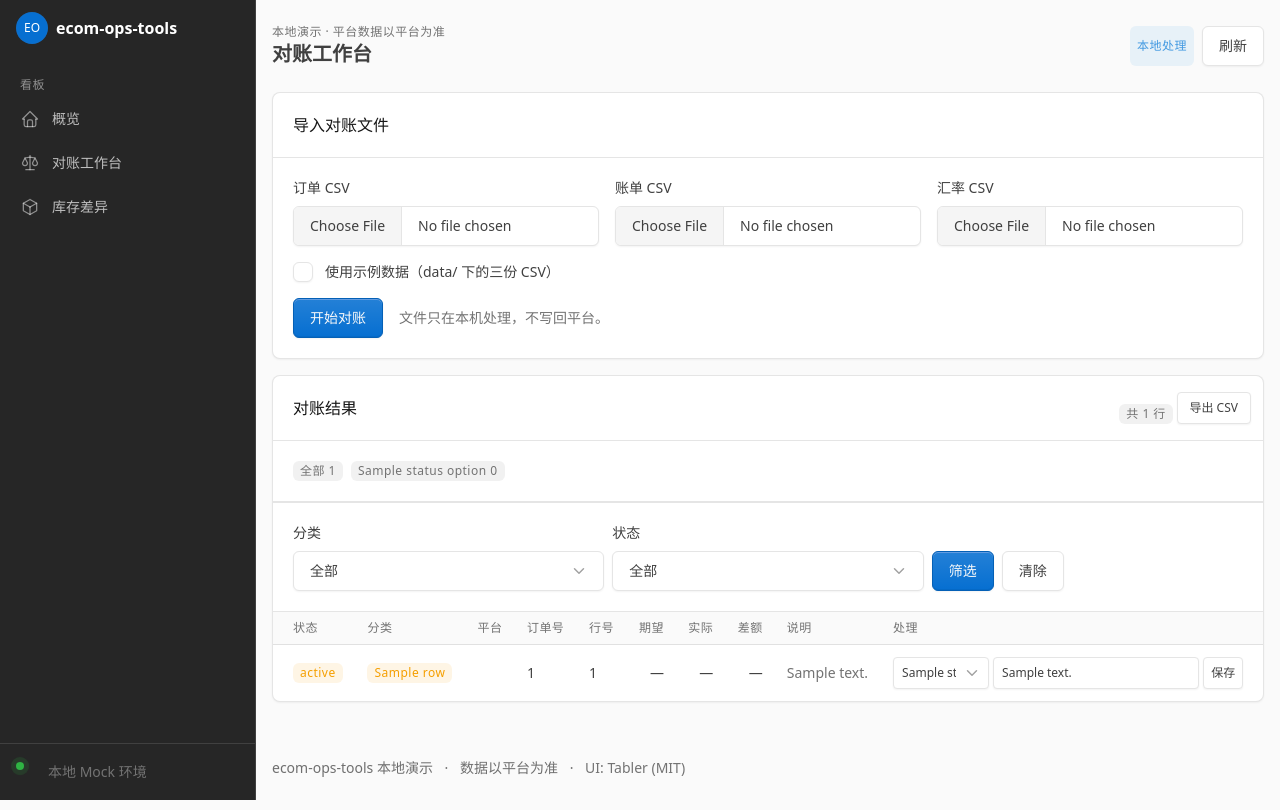
After one commit to kuku9-sama/ecom-ops-tools, a FastAPI app: template src/ecommerce/api/templates/reconciliation.html in a window 1280 px wide. The commit adds this page. Run offline with FastAPI, Linux system fonts and the light colour scheme; the template is opened without the code that fills it: most values are stand-ins (such as "Sample title", 1, 10 or a date in 2020).

Commit message:
feat: 增加对账异常工作台

```diff
--- a/src/ecommerce/api/app.py
+++ b/src/ecommerce/api/app.py
@@ -1,16 +1,34 @@
 import csv
+import io
 import json
 import os
 import sqlite3
+import tempfile
+from collections import Counter
 from pathlib import Path
 from typing import Annotated
+from urllib.parse import urlencode
 
-from fastapi import Depends, FastAPI, Request
-from fastapi.responses import HTMLResponse
+from fastapi import Depends, FastAPI, File, Form, Request, UploadFile
+from fastapi.responses import HTMLResponse, RedirectResponse, Response
 from fastapi.staticfiles import StaticFiles
 from fastapi.templating import Jinja2Templates
 
-from ecommerce.repositories.sqlite import SyncRepository, connect, init_db
+from ecommerce.domain.errors import EcommerceError
+from ecommerce.repositories.sqlite import (
+    ReconciliationRepository,
+    SyncRepository,
+    connect,
+    init_db,
+)
+from ecommerce.services.order_service import read_orders_csv
+from ecommerce.services.reconciliation_service import (
+    ReconReportPaths,
+    read_bills_csv,
+    read_fx_csv,
+    reconcile,
+    write_recon_reports,
+)
 
 app = FastAPI(
     title="ecom-ops-tools 本地看板",
@@ -42,6 +60,40 @@ INVENTORY_LABELS = {
     "missing_locally": "本地缺失",
 }
 
+STATUS_LABELS = {
+    "pending": "待处理",
+    "handled": "已处理",
+    "ignored": "已忽略",
+}
+VALID_STATUSES = set(STATUS_LABELS)
+
+WORKLIST_FIELDS = [
+    "platform",
+    "platform_order_id",
+    "line_id",
+    "category",
+    "category_label",
+    "status",
+    "status_label",
+    "note",
+    "expected_minor",
+    "actual_minor",
+    "diff_minor",
+    "fx_rate_used",
+    "fx_rate_date",
+    "fx_rate_source",
+    "message",
+]
+
+PROJECT_ROOT = Path(__file__).resolve().parents[3]
+DATA_DIR = PROJECT_ROOT / "data"
+MAX_UPLOAD_BYTES = 20 * 1024 * 1024
+SAMPLE_FILES = {
+    "orders": "orders.csv",
+    "bills": "bills.csv",
+    "fx": "fx_rates.csv",
+}
+
 
 def get_conn():
     conn = connect(os.environ.get("ECOMMERCE_DB", "data/ecommerce.db"))
@@ -52,13 +104,71 @@ def get_conn():
         conn.close()
 
 
+def _recon_paths() -> ReconReportPaths:
+    return ReconReportPaths(
+        out=Path(os.environ.get("RECON_DETAIL_PATH", "outputs/reconciliation.csv")),
+        summary=Path(
+            os.environ.get("RECON_SUMMARY_PATH", "outputs/reconciliation_summary.json")
+        ),
+        unmatched=Path(os.environ.get("RECON_UNMATCHED_PATH", "outputs/unmatched.csv")),
+        data_quality=Path(
+            os.environ.get("RECON_DATA_QUALITY_PATH", "outputs/data_quality.csv")
+        ),
+    )
+
+
 def _load_summary():
-    path = Path(
-        os.environ.get("RECON_SUMMARY_PATH", "outputs/reconciliation_summary.json")
-    )
+    path = _recon_paths().summary
     if not path.exists():
         return None
     return json.loads(path.read_text(encoding="utf-8"))
+
+
+def _load_detail_rows() -> list[dict]:
+    path = _recon_paths().out
+    if not path.exists():
+        return []
+    with path.open(newline="", encoding="utf-8-sig") as f:
+        return list(csv.DictReader(f))
+
+
+def _sort_detail_rows(rows: list[dict]) -> list[dict]:
+    return sorted(
+        rows,
+        key=lambda row: (
+            row.get("category", ""),
+            row.get("platform", ""),
+            row.get("platform_order_id", ""),
+            row.get("line_id", ""),
+        ),
+    )
+
+
+def _load_worklist(conn: sqlite3.Connection, category: str = "", status: str = ""):
+    rows = _sort_detail_rows(_load_detail_rows())
+    statuses = ReconciliationRepository(conn).load_statuses()
+    for row in rows:
+        key = (
+            row.get("platform", ""),
+            row.get("platform_order_id", ""),
+            row.get("line_id", ""),
+            row.get("category", ""),
+        )
+        stored = statuses.get(key, {})
+        row["status"] = stored.get("status", "pending")
+        row["status_label"] = STATUS_LABELS.get(row["status"], row["status"])
+        row["note"] = stored.get("note", "")
+        row["category_label"] = CATEGORY_LABELS.get(
+            row["category"], row["category"]
+        )
+
+    counts = Counter(row["status"] for row in rows)
+    filtered = [
+        row for row in rows
+        if (not category or row["category"] == category)
+        and (not status or row["status"] == status)
+    ]
+    return filtered, rows, counts
 
 
 def _load_inventory_rows():
@@ -127,6 +237,159 @@ def inventory_page(request: Request):
     )
 
 
+@app.get("/reconciliation", response_class=HTMLResponse)
+def reconciliation_page(
+    request: Request,
+    conn: Annotated[sqlite3.Connection, Depends(get_conn)],
+    category: str = "",
+    status: str = "",
+    msg: str = "",
+    error: str = "",
+):
+    if status not in VALID_STATUSES:
+        status = ""
+    rows, all_rows, status_counts = _load_worklist(conn, category, status)
+    return templates.TemplateResponse(
+        request=request,
+        name="reconciliation.html",
+        context={
+            "active_nav": "reconciliation",
+            "rows": rows,
+            "total_rows": len(all_rows),
+            "status_counts": status_counts,
+            "category_options": sorted(
+                CATEGORY_LABELS.items(), key=lambda item: item[1]
+            ),
+            "status_options": list(STATUS_LABELS.items()),
+            "selected_category": category,
+            "selected_status": status,
+            "export_query": urlencode(
+                {
+                    key: value
+                    for key, value in {"category": category, "status": status}.items()
+                    if value
+                }
+            ),
+            "summary": _load_summary(),
+            "msg": msg,
+            "error": error,
+        },
+    )
+
+
+@app.post("/reconciliation/run")
+async def reconciliation_run(
+    orders: Annotated[UploadFile | None, File()] = None,
+    bills: Annotated[UploadFile | None, File()] = None,
+    fx: Annotated[UploadFile | None, File()] = None,
+    use_sample: Annotated[str, Form()] = "",
+):
+    paths = _recon_paths()
+    try:
+        with tempfile.TemporaryDirectory() as tmp:
+            inputs: dict[str, Path] = {}
+            for name, upload in (
+                ("orders", orders), ("bills", bills), ("fx", fx),
+            ):
+                if upload is not None and upload.filename:
+                    data = await upload.read()
+                    if len(data) > MAX_UPLOAD_BYTES:
+                        raise ValueError(f"{name} 文件超过 20 MB")
+                    target = Path(tmp) / f"{name}.csv"
+                    target.write_bytes(data)
+                    inputs[name] = target
+                elif use_sample:
+                    inputs[name] = DATA_DIR / SAMPLE_FILES[name]
+                else:
+                    raise ValueError("请上传三个 CSV，或勾选使用示例数据")
+
+            order_list, _, _ = read_orders_csv(inputs["orders"])
+            bill_list, _, duplicate_keys = read_bills_csv(inputs["bills"])
+            fx_rates, _ = read_fx_csv(inputs["fx"])
+            result = reconcile(order_list, bill_list, fx_rates, duplicate_keys)
+            write_recon_reports(result, paths)
+    except (EcommerceError, OSError, ValueError) as exc:
+        return RedirectResponse(
+            "/reconciliation?" + urlencode({"error": str(exc)}),
+            status_code=303,
+        )
+
+    return RedirectResponse(
+        "/reconciliation?"
+        + urlencode({"msg": f"对账完成，共 {len(result.rows)} 行"}),
+        status_code=303,
+    )
+
+
+@app.post("/reconciliation/action")
+def reconciliation_action(
+    conn: Annotated[sqlite3.Connection, Depends(get_conn)],
+    platform: Annotated[str, Form()],
+    platform_order_id: Annotated[str, Form()],
+    category: Annotated[str, Form()],
+    line_id: Annotated[str, Form()] = "",
+    status: Annotated[str, Form()] = "pending",
+    note: Annotated[str, Form()] = "",
+    next_category: Annotated[str, Form()] = "",
+    next_status: Annotated[str, Form()] = "",
+):
+    if not platform or not platform_order_id or not category:
+        error = "缺少异常标识"
+    elif status not in VALID_STATUSES:
+        error = "无效的处理状态"
+    elif len(note) > 500:
+        error = "备注不能超过 500 字"
+    else:
+        error = ""
+
+    if error:
+        return RedirectResponse(
+            "/reconciliation?" + urlencode({"error": error}),
+            status_code=303,
+        )
+
+    with conn:
+        ReconciliationRepository(conn).upsert_status(
+            platform, platform_order_id, line_id, category, status, note.strip()
+        )
+
+    return RedirectResponse(
+        "/reconciliation?"
+        + urlencode(
+            {
+                "category": next_category,
+                "status": next_status,
+                "msg": "已保存",
+            }
+        ),
+        status_code=303,
+    )
+
+
+@app.get("/reconciliation/export")
+def reconciliation_export(
+    conn: Annotated[sqlite3.Connection, Depends(get_conn)],
+    category: str = "",
+    status: str = "",
+):
+    if status not in VALID_STATUSES:
+        status = ""
+    rows, _, _ = _load_worklist(conn, category, status)
+    buf = io.StringIO()
+    writer = csv.DictWriter(
+        buf, fieldnames=WORKLIST_FIELDS, extrasaction="ignore"
+    )
+    writer.writeheader()
+    writer.writerows(rows)
+    return Response(
+        content=buf.getvalue().encode("utf-8-sig"),
+        media_type="text/csv",
+        headers={
+            "Content-Disposition": 'attachment; filename="reconciliation_worklist.csv"'
+        },
+    )
+
+
 @app.get("/", response_class=HTMLResponse)
 def index(
     request: Request,
@@ -151,7 +414,7 @@ def index(
             key=lambda row: (row["key"] == "matched", -row["count"], row["key"]),
         )
 
-    inventory_count = len(_load_inventory_rows())
+    _, _, status_counts = _load_worklist(conn)
 
     return templates.TemplateResponse(
         request=request,
@@ -164,6 +427,6 @@ def index(
             "runs": SyncRepository(conn).recent_runs(5),
             "recon": recon,
             "recon_rows": recon_rows,
-            "inventory_count": inventory_count,
+            "pending_count": status_counts.get("pending", 0),
         },
     )
--- a/src/ecommerce/api/templates/base.html
+++ b/src/ecommerce/api/templates/base.html
@@ -47,6 +47,20 @@
                   </svg>
                 </span>
                 <span class="nav-link-title">概览</span>
+              </a>
+            </li>
+            <li class="nav-item">
+              <a class="nav-link {{ 'active' if active_nav == 'reconciliation' else '' }}" href="/reconciliation">
+                <span class="nav-link-icon">
+                  <svg xmlns="http://www.w3.org/2000/svg" width="24" height="24" viewBox="0 0 24 24" fill="none" stroke="currentColor" stroke-width="2" stroke-linecap="round" stroke-linejoin="round" class="icon" aria-hidden="true">
+                    <path d="M7 20l10 0" />
+                    <path d="M6 6l6 -1l6 1" />
+                    <path d="M12 3l0 17" />
+                    <path d="M9 12l-3 -6l-3 6a3 3 0 0 0 6 0" />
+                    <path d="M21 12l-3 -6l-3 6a3 3 0 0 0 6 0" />
+                  </svg>
+                </span>
+                <span class="nav-link-title">对账工作台</span>
               </a>
             </li>
             <li class="nav-item">
--- /dev/null
+++ b/src/ecommerce/api/templates/reconciliation.html
@@ -0,0 +1,164 @@
+{% extends "base.html" %}
+
+{% block page_title %}对账工作台{% endblock %}
+
+{% block page_actions %}
+<span class="badge bg-azure-lt">本地处理</span>
+<a class="btn" href="/reconciliation">刷新</a>
+{% endblock %}
+
+{% block content %}
+{% if msg %}
+<div class="alert alert-success">{{ msg }}</div>
+{% endif %}
+{% if error %}
+<div class="alert alert-danger">{{ error }}</div>
+{% endif %}
+
+<div class="card">
+  <div class="card-header">
+    <h2 class="card-title">导入对账文件</h2>
+  </div>
+  <form class="card-body" method="post" action="/reconciliation/run" enctype="multipart/form-data">
+    <div class="row g-3">
+      <div class="col-md-4">
+        <label class="form-label" for="orders">订单 CSV</label>
+        <input class="form-control" type="file" id="orders" name="orders" accept=".csv">
+      </div>
+      <div class="col-md-4">
+        <label class="form-label" for="bills">账单 CSV</label>
+        <input class="form-control" type="file" id="bills" name="bills" accept=".csv">
+      </div>
+      <div class="col-md-4">
+        <label class="form-label" for="fx">汇率 CSV</label>
+        <input class="form-control" type="file" id="fx" name="fx" accept=".csv">
+      </div>
+    </div>
+    <div class="form-check mt-3">
+      <input class="form-check-input" type="checkbox" id="use_sample" name="use_sample" value="1">
+      <label class="form-check-label" for="use_sample">使用示例数据（data/ 下的三份 CSV）</label>
+    </div>
+    <div class="mt-3 d-flex align-items-center">
+      <button class="btn btn-primary" type="submit">开始对账</button>
+      <span class="text-secondary ms-3">文件只在本机处理，不写回平台。</span>
+    </div>
+  </form>
+</div>
+
+<div class="card mt-3">
+  <div class="card-header">
+    <h2 class="card-title">对账结果</h2>
+    <div class="card-actions">
+      <span class="badge bg-secondary-lt">共 {{ total_rows }} 行</span>
+      <a class="btn btn-sm" href="/reconciliation/export?{{ export_query }}">导出 CSV</a>
+    </div>
+  </div>
+  <div class="card-body border-bottom">
+    <div class="d-flex flex-wrap gap-2">
+      <span class="badge bg-secondary-lt">全部 {{ total_rows }}</span>
+      {% for key, label in status_options %}
+      <span class="badge {{ 'bg-warning-lt' if key == 'pending' else ('bg-success-lt' if key == 'handled' else 'bg-secondary-lt') }}">{{ label }} {{ status_counts.get(key, 0) }}</span>
+      {% endfor %}
+    </div>
+  </div>
+  <form class="card-body border-bottom" method="get" action="/reconciliation">
+    <div class="row g-2 align-items-end">
+      <div class="col-md-4">
+        <label class="form-label" for="filter-category">分类</label>
+        <select class="form-select" id="filter-category" name="category">
+          <option value="">全部</option>
+          {% for key, label in category_options %}
+          <option value="{{ key }}" {{ 'selected' if key == selected_category else '' }}>{{ label }}</option>
+          {% endfor %}
+        </select>
+      </div>
+      <div class="col-md-4">
+        <label class="form-label" for="filter-status">状态</label>
+        <select class="form-select" id="filter-status" name="status">
+          <option value="">全部</option>
+          {% for key, label in status_options %}
+          <option value="{{ key }}" {{ 'selected' if key == selected_status else '' }}>{{ label }}</option>
+          {% endfor %}
+        </select>
+      </div>
+      <div class="col-md-4 d-flex gap-2">
+        <button class="btn btn-primary" type="submit">筛选</button>
+        <a class="btn" href="/reconciliation">清除</a>
+      </div>
+    </div>
+  </form>
+
+  {% if rows %}
+  <div class="table-responsive">
+    <table class="table table-vcenter card-table">
+      <thead>
+        <tr>
+          <th>状态</th>
+          <th>分类</th>
+          <th>平台</th>
+          <th>订单号</th>
+          <th>行号</th>
+          <th class="text-end">期望</th>
+          <th class="text-end">实际</th>
+          <th class="text-end">差额</th>
+          <th>说明</th>
+          <th>处理</th>
+        </tr>
+      </thead>
+      <tbody>
+        {% for row in rows %}
+        <tr>
+          <td>
+            <span class="badge {{ 'bg-warning-lt' if row.status == 'pending' else ('bg-success-lt' if row.status == 'handled' else 'bg-secondary-lt') }}">{{ row.status_label }}</span>
+          </td>
+          <td>
+            <span class="badge {{ 'bg-success-lt' if row.category == 'matched' else 'bg-warning-lt' }}">{{ row.category_label }}</span>
+          </td>
+          <td>{{ row.platform }}</td>
+          <td>{{ row.platform_order_id }}</td>
+          <td>{{ row.line_id|default('—', true) }}</td>
+          <td class="text-end">{{ row.expected_minor|default('—', true) }}</td>
+          <td class="text-end">{{ row.actual_minor|default('—', true) }}</td>
+          <td class="text-end {{ 'text-danger' if row.diff_minor and row.diff_minor.startswith('-') else '' }}">{{ row.diff_minor|default('—', true) }}</td>
+          <td class="text-secondary">{{ row.message }}</td>
+          <td>
+            <form method="post" action="/reconciliation/action" class="d-flex gap-1 align-items-center">
+              <input type="hidden" name="platform" value="{{ row.platform }}">
+              <input type="hidden" name="platform_order_id" value="{{ row.platform_order_id }}">
+              <input type="hidden" name="line_id" value="{{ row.line_id }}">
+              <input type="hidden" name="category" value="{{ row.category }}">
+              <input type="hidden" name="next_category" value="{{ selected_category }}">
+              <input type="hidden" name="next_status" value="{{ selected_status }}">
+              <select class="form-select form-select-sm" name="status" aria-label="处理状态" style="width: 96px;">
+                {% for key, label in status_options %}
+                <option value="{{ key }}" {{ 'selected' if key == row.status else '' }}>{{ label }}</option>
+                {% endfor %}
+              </select>
+              <input class="form-control form-control-sm" type="text" name="note" value="{{ row.note }}" placeholder="备注" aria-label="备注" style="min-width: 110px;">
+              <button class="btn btn-sm" type="submit">保存</button>
+            </form>
+          </td>
+        </tr>
+        {% endfor %}
+      </tbody>
+    </table>
+  </div>
+  {% if summary %}
+  <div class="card-footer text-secondary">
+    金额合计（最小货币单位，混合币种原始求和，仅参考）：
+    期望 {{ summary.totals.expected_minor|default('—') }}，
+    实际 {{ summary.totals.actual_minor|default('—') }}，
+    差额 {{ summary.totals.diff_minor|default('—') }}
+  </div>
+  {% endif %}
+  {% else %}
+  <div class="card-body">
+    {% if total_rows %}
+    <p class="text-secondary mb-0">没有符合筛选条件的异常。<a href="/reconciliation">清除筛选</a>。</p>
+    {% else %}
+    <p class="text-secondary mb-0">还没有对账结果。上传三个 CSV，或勾选示例数据后点“开始对账”。</p>
+    {% endif %}
+  </div>
+  {% endif %}
+</div>
+{% endblock %}
```
Also changed, not shown: src/ecommerce/api/templates/index.html (+8 -5 lines), tests/test_workbench.py (added, +172 -0 lines).
